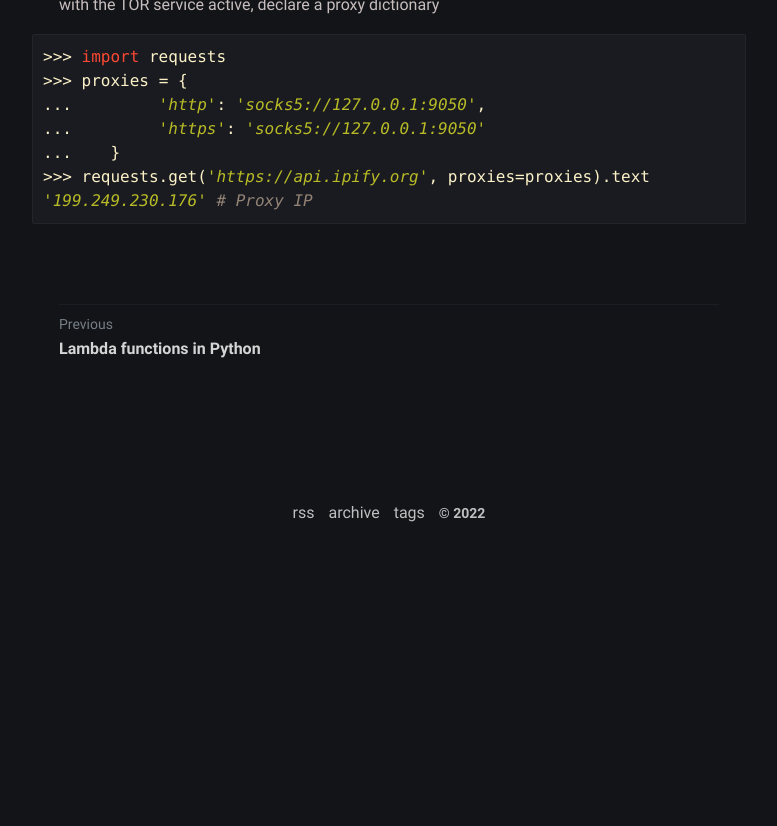
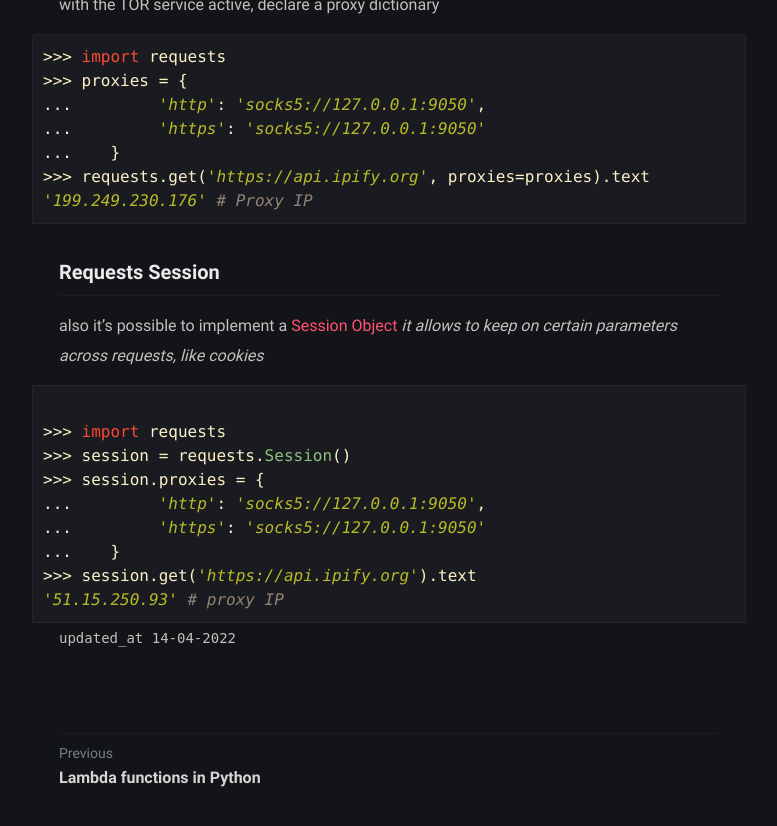
Before and after one commit to codenty/codenty.github.io, a Jekyll site: the page built from _posts/2022-03-31-python-requests-over-tor-network.md, in a window 1280 px wide and 900 px high, scrolled down 1794 px. Shown: the top 826 px of the window, without its empty margins (251-1028 px from the left). Built offline with Jekyll 4.4.1, drawn with Linux system fonts in a browser that asks for light colours; some web fonts are replaced; before the commit the page ends 2354 px from its top, so only the background shows below that.

Commit message:
update post

````diff
--- a/_posts/2022-03-31-python-requests-over-tor-network.md
+++ b/_posts/2022-03-31-python-requests-over-tor-network.md
@@ -1,10 +1,10 @@
 ---
 layout: post
-author: "0x4f5041"
+author: "0x4D5041"
 title: Requests over TOR network
 icon: python
 date: 2022-03-31 18:09 -03:00
-modified:
+modified: 2022-04-14 16:43 -03:00
 tags: [python, TOR]
 description: Anonymizing HTTP requests with TOR proxies
 ---
@@ -65,3 +65,19 @@ with the TOR service active, declare a proxy dictionary
 >>> requests.get('https://api.ipify.org', proxies=proxies).text
 '199.249.230.176' # Proxy IP
 ```
+
+### Requests Session
+
+also it's possible to implement a [Session Object](https://docs.python-requests.org/en/master/user/advanced/) _it allows to keep on certain parameters across requests, like cookies_
+
+```python
+
+>>> import requests
+>>> session = requests.Session()
+>>> session.proxies = {
+...         'http': 'socks5://127.0.0.1:9050',
+...         'https': 'socks5://127.0.0.1:9050'
+...    }
+>>> session.get('https://api.ipify.org').text
+'51.15.250.93' # proxy IP
+```
````
